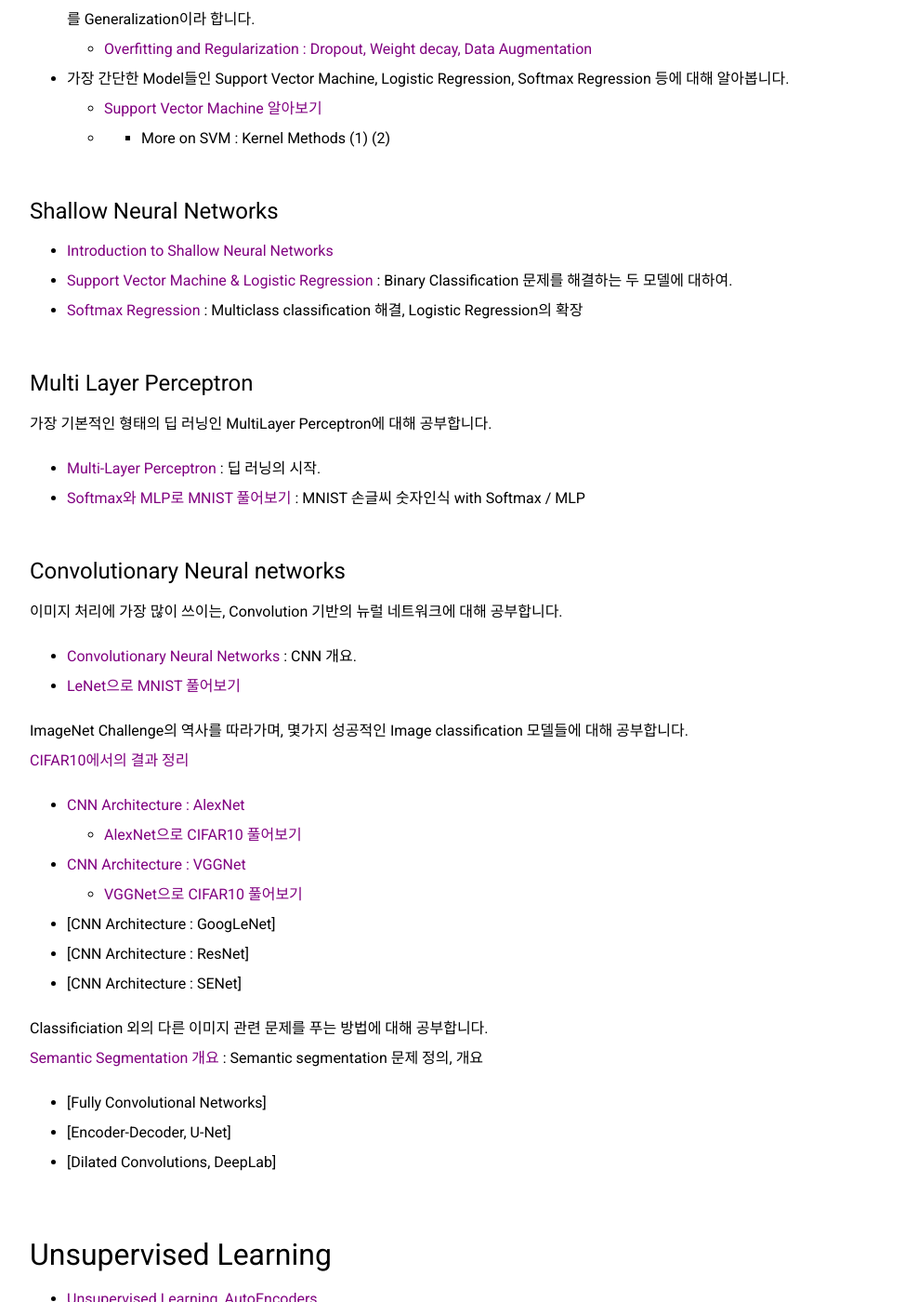
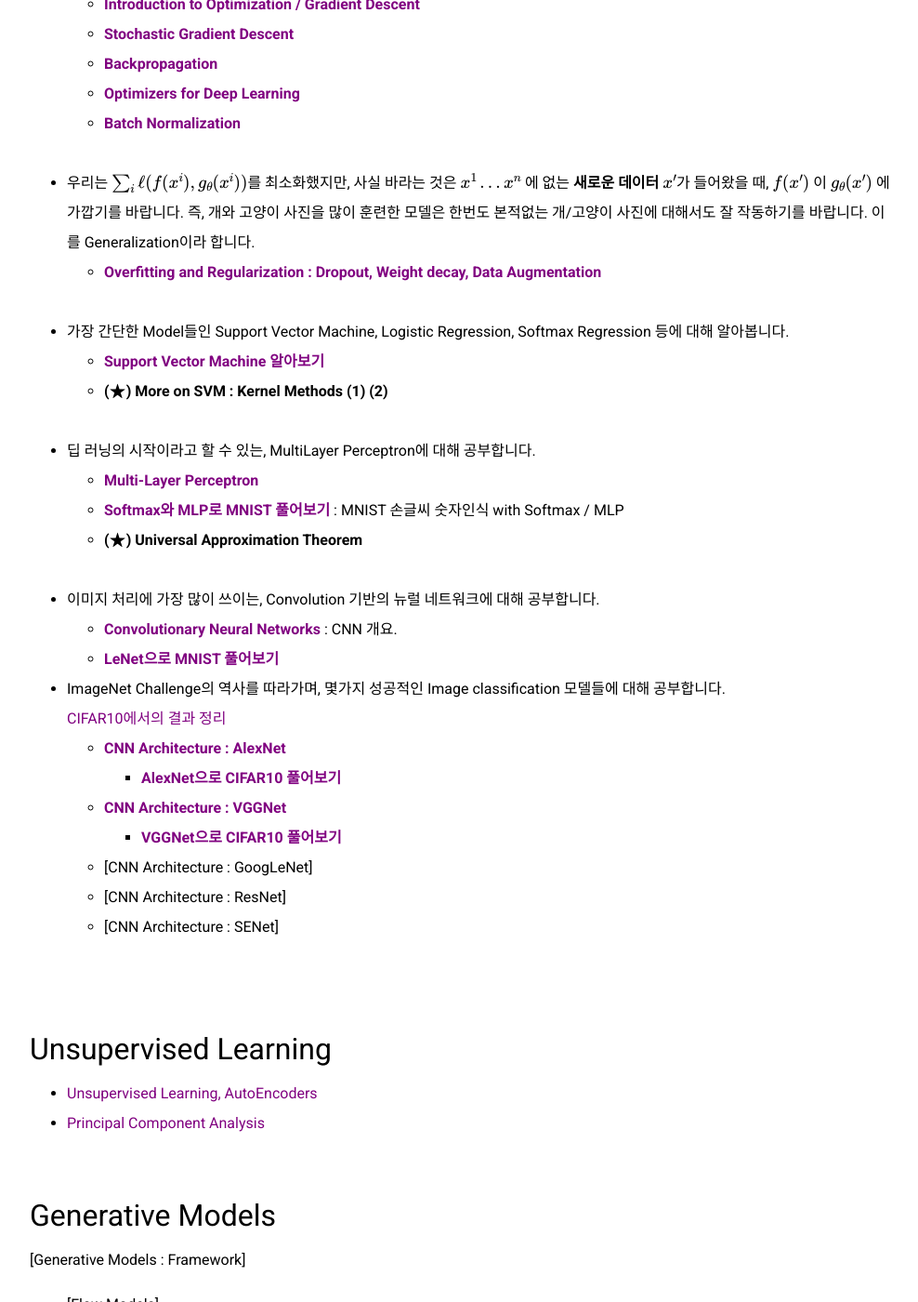
Before and after one commit to gratus907/gratus907.github.io, a Jekyll site: the page built from _notes/deep-learning-study.md, in a window 1280 px wide and 1400 px high, scrolled down 3053 px. Shown: the whole window at 93% size, without its empty margins (143-1131 px from the left). Built offline with Jekyll 4.4.1, drawn with Linux system fonts in a browser that asks for light colours; nearby versions of some CDN libraries; comment, search, counter and statistics services are not loaded; a style sheet for code colours, icons or effects is not loaded; some of the changed text lies outside the part shown.

Commit message:
220131-svm

```diff
--- a/_notes/deep-learning-study.md
+++ b/_notes/deep-learning-study.md
@@ -30,6 +30,8 @@
 # Postings
 가능한한 포스팅을 읽는 순서를 DAG로 유지하려고 노력했습니다. 현재까지 작성완료된 포스팅은 볼드체로 표시되어 있습니다.
 
+$bigstar$ 가 붙은 포스팅들은 더 많은 수학/통계학 지식을 요구하는 포스팅입니다.
+
 ![Image](/assets/img/deep-learning.jpg)
 
 ## Supervised Learning
@@ -52,50 +54,48 @@
 
 따라서, Supervised Learning의 문제를 이러한 세팅 하에서 공부할 수 있습니다.
 - 가장 중요한 문제는 당연히 어떤 $\theta$를 잡아서, $g_\theta$를 만드는지의 문제입니다. 즉, 다양한 **모델** 이 연구되어야 하며, 각 모델마다 **표현할 수 있는 함수들의 공간** 이 다르기 때문에, 이를 고려해야 합니다. 모델에 대해서는 마지막에 다시 나열합니다.
+  - 기본적인 수리통계? 지식이 있으면 많은 도움이 됩니다.
+    - **Empirical Risk Minimization**
+    - **KL-Divergence**
+    - **Maximum Likelihood Estimation**
+<br/><br/>
+
 - $\mathfrak{L}(\theta)$가 이미 알려져 있다면, 이를 어떻게 최소화할수 있을까요? $\mathfrak{L}$이 좋은 성질 (볼록성 등) 을 만족하지 않는다면, 일반적으로 이는 매우 어렵습니다. 최적화하는 방법과 각 알고리즘의 성능 등에 대해 공부해야 합니다.
-  - [Introduction to Optimization / Gradient Descent](/deep-learning-study/opt-and-gd/)
-  - [Stochastic Gradient Descent](/deep-learning-study/sgd/)
-  - [Backpropagation](/deep-learning-study/backpropagation/)
-  - [Optimizers for Deep Learning](/deep-learning-study/optimizer-for-deep-learning)
-  - [Batch Normalization](/deep-learning-study/batch-normalization/)
+  - **[Introduction to Optimization / Gradient Descent](/deep-learning-study/opt-and-gd/)**
+  - **[Stochastic Gradient Descent](/deep-learning-study/sgd/)**
+  - **[Backpropagation](/deep-learning-study/backpropagation/)**
+  - **[Optimizers for Deep Learning](/deep-learning-study/optimizer-for-deep-learning)**
+  - **[Batch Normalization](/deep-learning-study/batch-normalization/)**
+<br/><br/>
+
 - 우리는 $\sum_i \ell(f(x^i), g_\theta(x^i))$를 최소화했지만, 사실 바라는 것은 $x^1 \dots x^n$ 에 없는 **새로운 데이터** $x'$가 들어왔을 때, $f(x')$ 이 $g_\theta(x')$ 에 가깝기를 바랍니다. 즉, 개와 고양이 사진을 많이 훈련한 모델은 한번도 본적없는 개/고양이 사진에 대해서도 잘 작동하기를 바랍니다. 이를 Generalization이라 합니다.
-  - [Overfitting and Regularization : Dropout, Weight decay, Data Augmentation](/deep-learning-study/overfitting-and-regularization/)
+  - **[Overfitting and Regularization : Dropout, Weight decay, Data Augmentation](/deep-learning-study/overfitting-and-regularization/)**
+<br/><br/>
 
 - 가장 간단한 Model들인 Support Vector Machine, Logistic Regression, Softmax Regression 등에 대해 알아봅니다.
-  - [Support Vector Machine 알아보기](/deep-learning-study/support-vector-machines/)
-  - * More on SVM : Kernel Methods (1) (2)
+  - **[Support Vector Machine 알아보기](/deep-learning-study/support-vector-machines/)**
+  - **($\bigstar$) More on SVM : Kernel Methods (1) (2)**
+<br/><br/>
 
+- 딥 러닝의 시작이라고 할 수 있는, MultiLayer Perceptron에 대해 공부합니다.
+  - **[Multi-Layer Perceptron](/deep-learning-study/multilayer-perceptron/)**
+  - **[Softmax와 MLP로 MNIST 풀어보기](/deep-learning-study/mnist-mlp/)** : MNIST 손글씨 숫자인식 with Softmax / MLP
+  - **($\bigstar$) Universal Approximation Theorem**
+<br/><br/>
 
-#### Shallow Neural Networks
-- [Introduction to Shallow Neural Networks](/deep-learning-study/shallow-nn/)
-- [Support Vector Machine & Logistic Regression](/deep-learning-study/svm-and-lr/) : Binary Classification 문제를 해결하는 두 모델에 대하여.
-- [Softmax Regression](/deep-learning-study/softmax-regression/) : Multiclass classification 해결, Logistic Regression의 확장
-
-#### Multi Layer Perceptron
-가장 기본적인 형태의 딥 러닝인 MultiLayer Perceptron에 대해 공부합니다.
-- [Multi-Layer Perceptron](/deep-learning-study/multilayer-perceptron/) : 딥 러닝의 시작.
-- [Softmax와 MLP로 MNIST 풀어보기](/deep-learning-study/mnist-mlp/) : MNIST 손글씨 숫자인식 with Softmax / MLP
-
-#### Convolutionary Neural networks
-이미지 처리에 가장 많이 쓰이는, Convolution 기반의 뉴럴 네트워크에 대해 공부합니다.
-- [Convolutionary Neural Networks](/deep-learning-study/convolutionary-neural-networks/) : CNN 개요.
-- [LeNet으로 MNIST 풀어보기](/deep-learning-study/LeNet-MNIST)
-
-ImageNet Challenge의 역사를 따라가며, 몇가지 성공적인 Image classification 모델들에 대해 공부합니다.
+- 이미지 처리에 가장 많이 쓰이는, Convolution 기반의 뉴럴 네트워크에 대해 공부합니다.
+  - **[Convolutionary Neural Networks](/deep-learning-study/convolutionary-neural-networks/)** : CNN 개요.
+  - **[LeNet으로 MNIST 풀어보기](/deep-learning-study/LeNet-MNIST)**
+- ImageNet Challenge의 역사를 따라가며, 몇가지 성공적인 Image classification 모델들에 대해 공부합니다.
 [CIFAR10에서의 결과 정리](/deep-learning-study/pytorch-cifar10)
-- [CNN Architecture : AlexNet](/deep-learning-study/AlexNet/)
-  - [AlexNet으로 CIFAR10 풀어보기](/deep-learning-study/alexnet-cifar10/)
-- [CNN Architecture : VGGNet](/deep-learning-study/VGGNet/)
-  - [VGGNet으로 CIFAR10 풀어보기](/deep-learning-study/vggnet-cifar10/)
-- [CNN Architecture : GoogLeNet]
-- [CNN Architecture : ResNet]
-- [CNN Architecture : SENet]
-
-Classificiation 외의 다른 이미지 관련 문제를 푸는 방법에 대해 공부합니다.
-[Semantic Segmentation 개요](/deep-learning-study/semantic-segmentation/) : Semantic segmentation 문제 정의, 개요
-- [Fully Convolutional Networks]
-- [Encoder-Decoder, U-Net]
-- [Dilated Convolutions, DeepLab]
+  - **[CNN Architecture : AlexNet](/deep-learning-study/AlexNet/)**
+    - **[AlexNet으로 CIFAR10 풀어보기](/deep-learning-study/alexnet-cifar10/)**
+  - **[CNN Architecture : VGGNet](/deep-learning-study/VGGNet/)**
+    - **[VGGNet으로 CIFAR10 풀어보기](/deep-learning-study/vggnet-cifar10/)**
+  - [CNN Architecture : GoogLeNet]
+  - [CNN Architecture : ResNet]
+  - [CNN Architecture : SENet]
+<br/><br/>
 
 ## Unsupervised Learning
 - [Unsupervised Learning, AutoEncoders](/deep-learning-study/autoencoders/)
```
